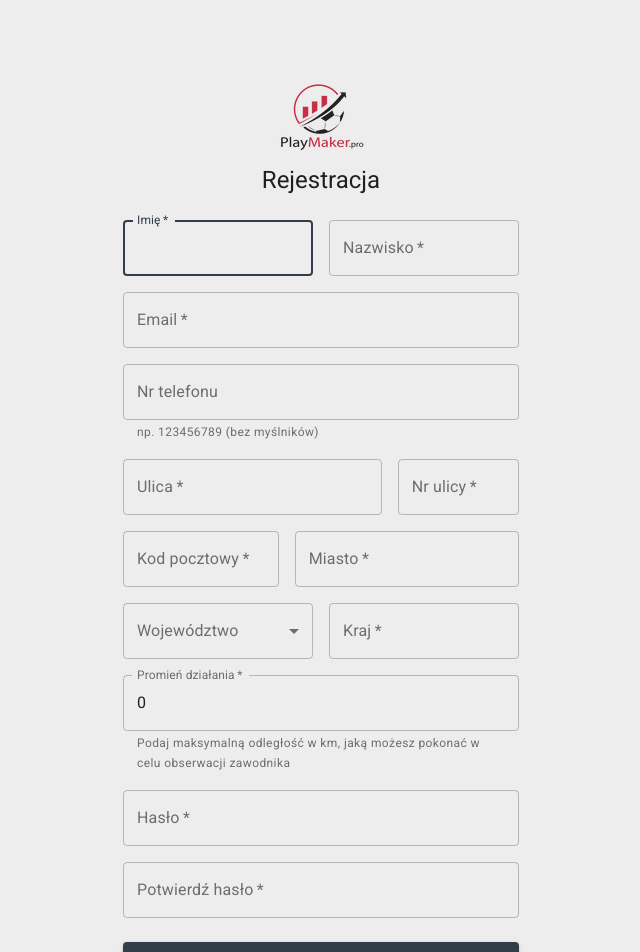
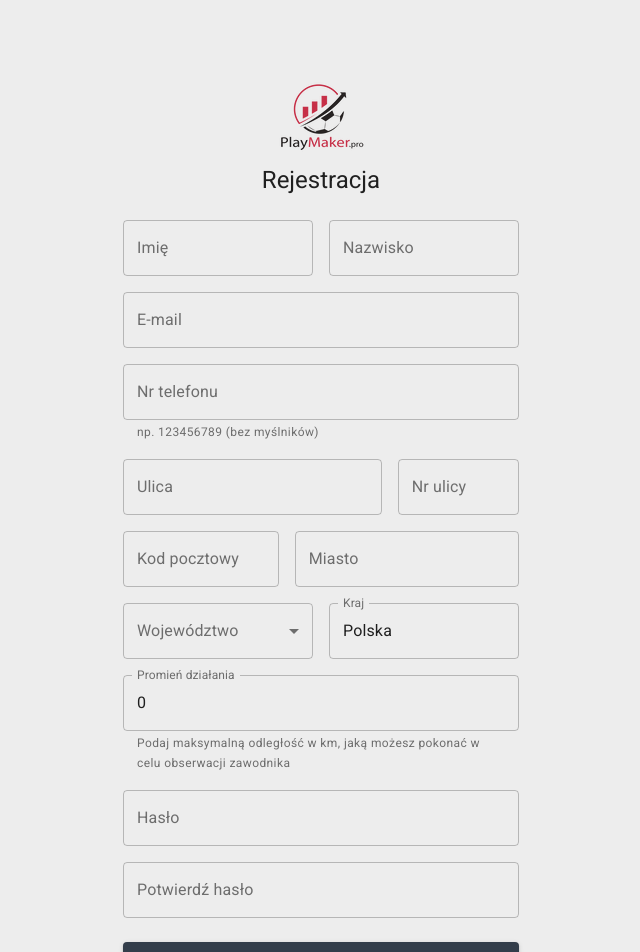
Before and after one commit to jakubfiglak/PlayMakerScouting, a React (Create React App) app in the folder client/: page /register in a window 1280 px wide. Shown: the top 952 px of the page, without its empty margins (319-959 px from the left). Built offline with nearby package versions, Linux system fonts and the light colour scheme.

Commit message:
Refactor RegisterForm to use formik, add form validation

```diff
--- a/client/src/components/forms/auth/EditAccountForm.tsx
+++ b/client/src/components/forms/auth/EditAccountForm.tsx
@@ -81,7 +81,7 @@ export const EditAccountForm = () => {
             onChange={onInputChange}
           />
         </Grid>
-        <AddressFieldset
+        {/* <AddressFieldset
           streetValue={street}
           streetNoValue={streetNo}
           zipCodeValue={zipCode}
@@ -89,7 +89,7 @@ export const EditAccountForm = () => {
           voivodeshipValue={voivodeship}
           countryValue={country}
           onChange={onInputChange}
-        />
+        /> */}
         <Grid item xs={12}>
           <TextField
             variant="outlined"
--- a/client/src/components/forms/auth/LoginForm.tsx
+++ b/client/src/components/forms/auth/LoginForm.tsx
@@ -1,7 +1,7 @@
 import React, { useEffect } from 'react';
 import { useHistory, Link } from 'react-router-dom';
 import { useFormik } from 'formik';
-import * as Yup from 'yup';
+import { object, string } from 'yup';
 // MUI components
 import { TextField, Button, Grid, CircularProgress } from '@material-ui/core';
 // Types
@@ -26,11 +26,11 @@ export const LoginForm = () => {
       email: '',
       password: '',
     },
-    validationSchema: Yup.object({
-      email: Yup.string()
+    validationSchema: object({
+      email: string()
         .email('Niepoprawny adres e-mail')
         .required('Podaj adres e-mail'),
-      password: Yup.string().required('Podaj hasło'),
+      password: string().required('Podaj hasło'),
     }),
     onSubmit: (values) => {
       login(values);
--- a/client/src/components/forms/auth/RegisterForm.tsx
+++ b/client/src/components/forms/auth/RegisterForm.tsx
@@ -1,33 +1,19 @@
-import React, { useEffect, SyntheticEvent } from 'react';
+import React, { useEffect } from 'react';
 import { Link, useHistory } from 'react-router-dom';
+import { Formik, Form, Field } from 'formik';
 // MUI components
 import { Grid, TextField, Button, CircularProgress } from '@material-ui/core';
 // Custom components
 import { AddressFieldset } from '../fieldsets';
 // Hooks
-import { useForm } from '../../../hooks';
 import { useAuthState } from '../../../context';
-// Types
-import { RegisterFormData } from '../../../types/auth';
+// Utils & data
+import { registerFormInitialValues } from './initialValues';
+import { registerFormValidationSchema } from './validationSchemas';
 // Styles
 import { useStyles } from './styles';
 
-const initialState: RegisterFormData = {
-  firstName: '',
-  lastName: '',
-  email: '',
-  phone: '',
-  street: '',
-  streetNo: '',
-  zipCode: '',
-  city: '',
-  voivodeship: '',
-  country: '',
-  activeRadius: 0,
-  password: '',
-  passwordConfirm: '',
-};
-
+// TODO: extract this into separate files, adjust data types, submit the form to the backend, catch backend errors
 export const RegisterForm = () => {
   const classes = useStyles();
   const authContext = useAuthState();
@@ -41,156 +27,108 @@ export const RegisterForm = () => {
     }
   }, [isAuthenticated, history]);
 
-  const [registerData, onInputChange] = useForm(initialState);
-
-  const {
-    firstName,
-    lastName,
-    email,
-    phone,
-    street,
-    streetNo,
-    zipCode,
-    city,
-    voivodeship,
-    country,
-    activeRadius,
-    password,
-    passwordConfirm,
-  } = registerData;
-
-  const onSubmit = (e: SyntheticEvent) => {
-    e.preventDefault();
-
-    const formattedRegisterData = {
-      firstName,
-      lastName,
-      email,
-      phone,
-      address: {
-        street,
-        streetNo,
-        zipCode,
-        city,
-        voivodeship,
-        country,
-      },
-      activeRadius,
-      password,
-      passwordConfirm,
-    };
-
-    register(formattedRegisterData);
-  };
-
   return (
-    <form className={classes.form} onSubmit={onSubmit}>
+    <Formik
+      initialValues={registerFormInitialValues}
+      onSubmit={(data) => {
+        register(data);
+      }}
+      validationSchema={registerFormValidationSchema}
+    >
+      {({ errors, touched }) => (
+        <Form className={classes.form}>
           <Grid container spacing={2}>
             <Grid item xs={12} sm={6}>
-          <TextField
+              <Field
+                name="firstName"
+                as={TextField}
+                variant="outlined"
                 autoComplete="fname"
-            name="firstName"
-            variant="outlined"
-            required
                 fullWidth
-            id="firstName"
                 label="Imię"
-            autoFocus
-            value={firstName}
-            onChange={onInputChange}
+                error={touched.firstName && !!errors.firstName}
+                helperText={touched.firstName && errors.firstName}
               />
             </Grid>
             <Grid item xs={12} sm={6}>
-          <TextField
+              <Field
+                name="lastName"
+                as={TextField}
                 variant="outlined"
-            required
+                autoComplete="fname"
                 fullWidth
-            id="lastName"
                 label="Nazwisko"
-            name="lastName"
-            autoComplete="lname"
-            value={lastName}
-            onChange={onInputChange}
+                error={touched.lastName && !!errors.lastName}
+                helperText={touched.lastName && errors.lastName}
               />
             </Grid>
             <Grid item xs={12}>
-          <TextField
+              <Field
+                name="email"
+                as={TextField}
                 variant="outlined"
-            required
+                autoComplete="email"
                 fullWidth
-            id="email"
-            label="Email"
-            name="email"
-            autoComplete="email"
-            type="email"
-            value={email}
-            onChange={onInputChange}
+                label="E-mail"
+                error={touched.email && !!errors.email}
+                helperText={touched.email && errors.email}
               />
             </Grid>
             <Grid item xs={12}>
-          <TextField
+              <Field
+                name="phone"
+                as={TextField}
                 variant="outlined"
                 fullWidth
-            id="phone"
                 label="Nr telefonu"
-            name="phone"
-            autoComplete="phone"
-            type="tel"
-            helperText="np. 123456789 (bez myślników)"
-            value={phone}
-            onChange={onInputChange}
+                error={touched.phone && !!errors.phone}
+                helperText={
+                  (touched.phone && errors.phone) ||
+                  'np. 123456789 (bez myślników)'
+                }
               />
             </Grid>
-        <AddressFieldset
-          streetValue={street}
-          streetNoValue={streetNo}
-          zipCodeValue={zipCode}
-          cityValue={city}
-          voivodeshipValue={voivodeship}
-          countryValue={country}
-          onChange={onInputChange}
-        />
+            <AddressFieldset namespace="address" />
             <Grid item xs={12}>
-          <TextField
-            variant="outlined"
-            required
-            fullWidth
-            id="activeRadius"
-            label="Promień działania"
+              <Field
                 name="activeRadius"
                 type="number"
+                as={TextField}
+                variant="outlined"
+                fullWidth
+                label="Promień działania"
+                error={touched.activeRadius && !!errors.activeRadius}
+                helperText={
+                  (touched.activeRadius && errors.activeRadius) ||
+                  'Podaj maksymalną odległość w km, jaką możesz pokonać w celu obserwacji zawodnika'
+                }
                 inputProps={{
                   min: 0,
                 }}
-            helperText="Podaj maksymalną odległość w km, jaką możesz pokonać w celu obserwacji zawodnika"
-            value={activeRadius}
-            onChange={onInputChange}
               />
             </Grid>
             <Grid item xs={12}>
-          <TextField
+              <Field
+                name="password"
+                type="password"
+                as={TextField}
                 variant="outlined"
-            required
                 fullWidth
-            name="password"
                 label="Hasło"
-            type="password"
-            id="password"
-            value={password}
-            onChange={onInputChange}
+                error={touched.password && !!errors.password}
+                helperText={touched.password && errors.password}
               />
             </Grid>
             <Grid item xs={12}>
-          <TextField
+              <Field
+                name="passwordConfirm"
+                type="password"
+                as={TextField}
                 variant="outlined"
-            required
                 fullWidth
-            name="passwordConfirm"
                 label="Potwierdź hasło"
-            type="password"
-            id="passwordConfirm"
-            value={passwordConfirm}
-            onChange={onInputChange}
+                error={touched.passwordConfirm && !!errors.passwordConfirm}
+                helperText={touched.passwordConfirm && errors.passwordConfirm}
               />
             </Grid>
           </Grid>
@@ -214,6 +152,8 @@ export const RegisterForm = () => {
               </Link>
             </Grid>
           </Grid>
-    </form>
+        </Form>
+      )}
+    </Formik>
   );
 };
--- /dev/null
+++ b/client/src/components/forms/auth/initialValues.ts
@@ -0,0 +1,19 @@
+import { RegisterFormData } from '../../../types/auth';
+
+export const registerFormInitialValues: RegisterFormData = {
+  firstName: '',
+  lastName: '',
+  email: '',
+  phone: '',
+  address: {
+    street: '',
+    streetNo: '',
+    zipCode: '',
+    city: '',
+    voivodeship: '',
+    country: 'Polska',
+  },
+  activeRadius: 0,
+  password: '',
+  passwordConfirm: '',
+};
--- /dev/null
+++ b/client/src/components/forms/auth/validationSchemas.ts
@@ -0,0 +1,37 @@
+import * as yup from 'yup';
+import { RegisterFormData } from '../../../types/auth';
+
+export const registerFormValidationSchema: yup.ObjectSchema<RegisterFormData> = yup
+  .object({
+    firstName: yup.string().required('Podaj imię'),
+    lastName: yup.string().required('Podaj nazwisko'),
+    email: yup.string().email().required('Podaj adres e-mail'),
+    phone: yup.string(),
+    address: yup
+      .object({
+        street: yup.string().required('Podaj ulicę'),
+        streetNo: yup.string().required('Podaj numer ulicy'),
+        zipCode: yup.string().required('Podaj kod pocztowy'),
+        city: yup.string().required('Podaj miasto'),
+        voivodeship: yup.string(),
+        country: yup.string().required('Podaj kraj'),
+      })
+      .defined(),
+    activeRadius: yup
+      .number()
+      .min(0, 'Promień działania musi być większy lub równy 0 ')
+      .required('Podaj promień działania'),
+    password: yup
+      .string()
+      .min(6, 'Hasło musi składać się co najmniej z 6 znaków')
+      .matches(
+        /(?=.*[a-z])(?=.*[A-Z])(?=.*[0-9])/,
+        'Hasło musi zawierać co najmniej jedną małą literę, wielką literę oraz cyfrę',
+      )
+      .required('Podaj hasło'),
+    passwordConfirm: yup
+      .string()
+      .oneOf([yup.ref('password')], 'Podane hasła muszą być takie same')
+      .required('Potwierdź hasło'),
+  })
+  .defined();
--- a/client/src/components/forms/clubs/ClubsFilterForm.tsx
+++ b/client/src/components/forms/clubs/ClubsFilterForm.tsx
@@ -57,13 +57,13 @@ export const ClubsFilterForm = ({ setFilters }: FilterFormProps) => {
             <DivisionSelect onChange={onInputChange} value={division} />
           </FormControl>
         </Grid>
-        <Grid item xs={12} sm={6} lg={3} className={classes.input}>
+        {/* <Grid item xs={12} sm={6} lg={3} className={classes.input}>
           <VoivodeshipSelect
             onChange={onInputChange}
             value={voivodeship}
             size="small"
           />
-        </Grid>
+        </Grid> */}
         <FilterFormActions handleClearFilter={handleClearFilter} />
       </Grid>
     </form>
--- a/client/src/components/forms/clubs/ClubsForm.tsx
+++ b/client/src/components/forms/clubs/ClubsForm.tsx
@@ -84,7 +84,7 @@ export const ClubsForm = () => {
             onChange={onInputChange}
           />
         </Grid>
-        <AddressFieldset
+        {/* <AddressFieldset
           streetValue={street}
           streetNoValue={streetNo}
           zipCodeValue={zipCode}
@@ -92,7 +92,7 @@ export const ClubsForm = () => {
           voivodeshipValue={voivodeship}
           countryValue={country}
           onChange={onInputChange}
-        />
+        /> */}
         <Grid item xs={12}>
           <FormControl variant="outlined" fullWidth>
             <DivisionSelect
--- a/client/src/components/forms/fieldsets/AddressFieldset.tsx
+++ b/client/src/components/forms/fieldsets/AddressFieldset.tsx
@@ -1,93 +1,74 @@
 import React from 'react';
+import { useField } from 'formik';
 // MUI components
 import { Grid, TextField } from '@material-ui/core';
 // Custom components
 import { VoivodeshipSelect } from '../selects';
-// Types
-import { OnChangeFn, Voivodeship } from '../../../types/common';
 
 type AddressFieldsetProps = {
-  streetValue: string;
-  streetNoValue: string;
-  zipCodeValue: string;
-  cityValue: string;
-  voivodeshipValue: Voivodeship | '';
-  countryValue: string;
-  onChange: OnChangeFn;
+  namespace: string;
 };
 
-export const AddressFieldset = ({
-  streetValue,
-  streetNoValue,
-  zipCodeValue,
-  cityValue,
-  voivodeshipValue,
-  countryValue,
-  onChange,
-}: AddressFieldsetProps) => {
+export const AddressFieldset = ({ namespace }: AddressFieldsetProps) => {
+  const [streetField, streetFieldMeta] = useField(`${namespace}.street`);
+  const [streetNoField, streetNoFieldMeta] = useField(`${namespace}.streetNo`);
+  const [zipCodeField, zipCodeFieldMeta] = useField(`${namespace}.zipCode`);
+  const [cityField, cityFieldMeta] = useField(`${namespace}.city`);
+  const [countryField, countryFieldMeta] = useField(`${namespace}.country`);
+
   return (
     <>
       <Grid item xs={12} sm={8}>
         <TextField
+          {...streetField}
           variant="outlined"
-          required
           fullWidth
-          id="street"
           label="Ulica"
-          name="street"
-          value={streetValue}
-          onChange={onChange}
+          error={streetFieldMeta.touched && !!streetFieldMeta.error}
+          helperText={streetFieldMeta.touched && streetFieldMeta.error}
         />
       </Grid>
       <Grid item xs={12} sm={4}>
         <TextField
+          {...streetNoField}
           variant="outlined"
-          required
           fullWidth
-          id="streetNo"
           label="Nr ulicy"
-          name="streetNo"
-          value={streetNoValue}
-          onChange={onChange}
+          error={streetNoFieldMeta.touched && !!streetNoFieldMeta.error}
+          helperText={streetNoFieldMeta.touched && streetNoFieldMeta.error}
         />
       </Grid>
       <Grid item xs={12} sm={5}>
         <TextField
+          {...zipCodeField}
           variant="outlined"
-          required
           fullWidth
-          id="zipCode"
           label="Kod pocztowy"
-          name="zipCode"
-          value={zipCodeValue}
-          onChange={onChange}
+          error={zipCodeFieldMeta.touched && !!zipCodeFieldMeta.error}
+          helperText={zipCodeFieldMeta.touched && zipCodeFieldMeta.error}
         />
       </Grid>
       <Grid item xs={12} sm={7}>
         <TextField
+          {...cityField}
           variant="outlined"
-          required
           fullWidth
-          id="city"
           label="Miasto"
-          name="city"
-          value={cityValue}
-          onChange={onChange}
+          error={cityFieldMeta.touched && !!cityFieldMeta.error}
+          helperText={cityFieldMeta.touched && cityFieldMeta.error}
         />
       </Grid>
       <Grid item xs={12} sm={6}>
-        <VoivodeshipSelect value={voivodeshipValue} onChange={onChange} />
+        <VoivodeshipSelect name={`${namespace}.voivodeship`} />
       </Grid>
       <Grid item xs={12} sm={6}>
         <TextField
+          {...countryField}
           variant="outlined"
-          required
           fullWidth
-          id="country"
           label="Kraj"
-          name="country"
-          value={countryValue}
-          onChange={onChange}
+          error={countryFieldMeta.touched && !!countryFieldMeta.error}
+          helperText={countryFieldMeta.touched && countryFieldMeta.error}
         />
       </Grid>
     </>
--- a/client/src/components/forms/selects/VoivodeshipSelect.tsx
+++ b/client/src/components/forms/selects/VoivodeshipSelect.tsx
@@ -1,32 +1,24 @@
 import React from 'react';
+import { useField } from 'formik';
 // MUI components
-import {
-  InputLabel,
-  Select,
-  MenuItem,
-  SelectProps,
-  FormControl,
-} from '@material-ui/core';
+import { InputLabel, Select, MenuItem, FormControl } from '@material-ui/core';
 // Data & utils
 import { voivodeships } from '../../../data';
 
-type VoivodeshipSelectProps = { size?: 'small' | 'medium' } & SelectProps;
+type VoivodeshipSelectProps = { size?: 'small' | 'medium'; name: string };
 
-export const VoivodeshipSelect = ({
-  onChange,
-  value,
-  size,
-}: VoivodeshipSelectProps) => {
+export const VoivodeshipSelect = ({ name, size }: VoivodeshipSelectProps) => {
+  const [field, meta] = useField(name);
+
   return (
     <FormControl variant="outlined" fullWidth size={size}>
       <InputLabel id="voivodeship">Województwo</InputLabel>
       <Select
+        {...field}
         labelId="voivodeship"
-        id="voivodeship"
         label="Województwo"
-        name="voivodeship"
-        onChange={onChange}
-        value={value}
+        name={name}
+        error={meta.touched && !!meta.error}
       >
         <MenuItem value="">
           <em>Inne</em>
--- a/client/src/context/auth/AuthState.tsx
+++ b/client/src/context/auth/AuthState.tsx
@@ -5,7 +5,7 @@ import authReducer from './authReducer';
 import {
   State,
   LoginFormData,
-  FormattedRegisterFormData,
+  RegisterFormData,
   FormattedEditAccountData,
   UpdatePasswordData,
 } from '../../types/auth';
@@ -58,7 +58,7 @@ export const AuthState: React.FC = ({ children }) => {
   };
 
   // Register user
-  const register = async (formData: FormattedRegisterFormData) => {
+  const register = async (formData: RegisterFormData) => {
     setLoading();
 
     try {
```
Also changed, not shown: client/src/types/auth.ts (+4 -16 lines), 1 other file (tests, documents, lock files or other folders). Lines whose indentation alone changed are shown as unchanged.
